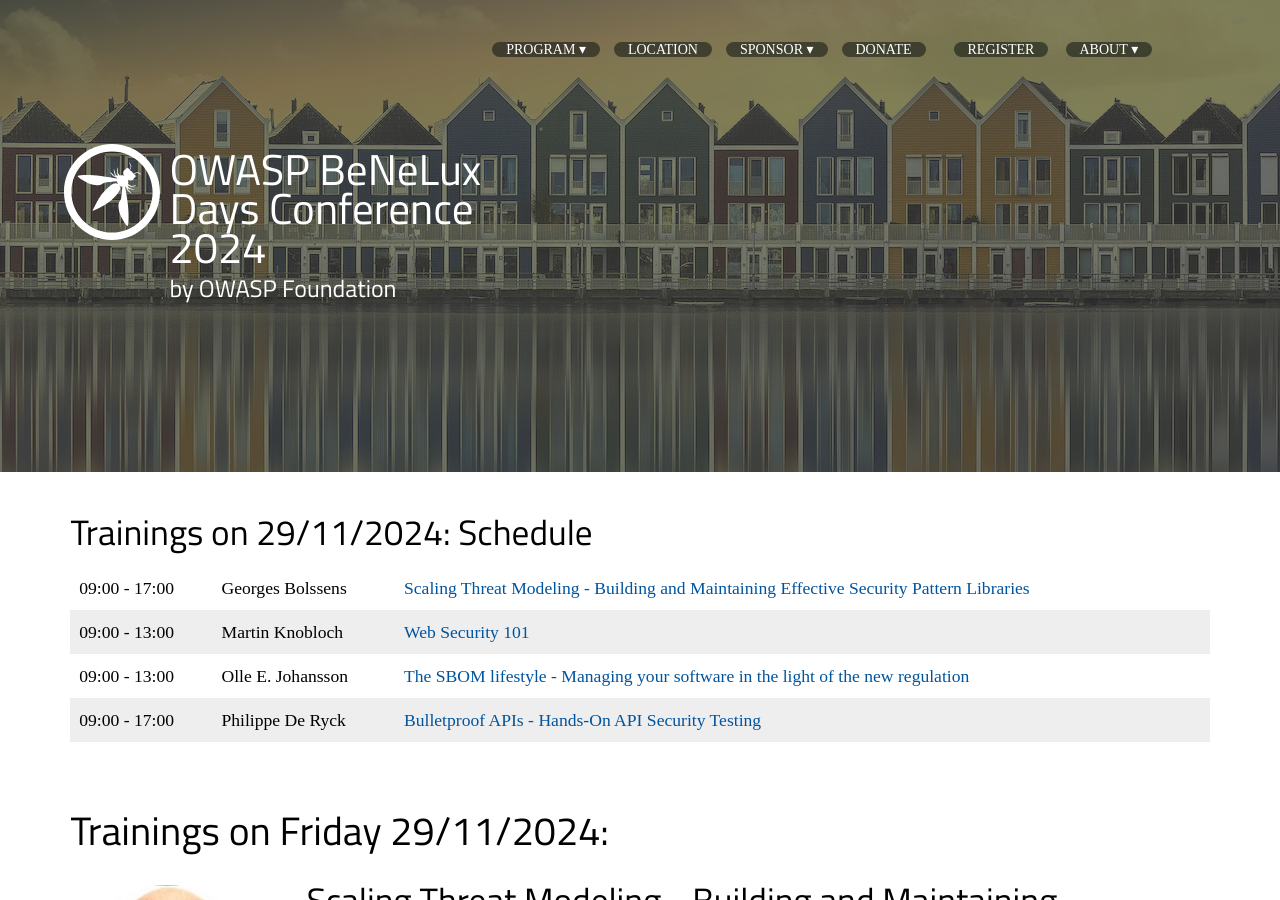
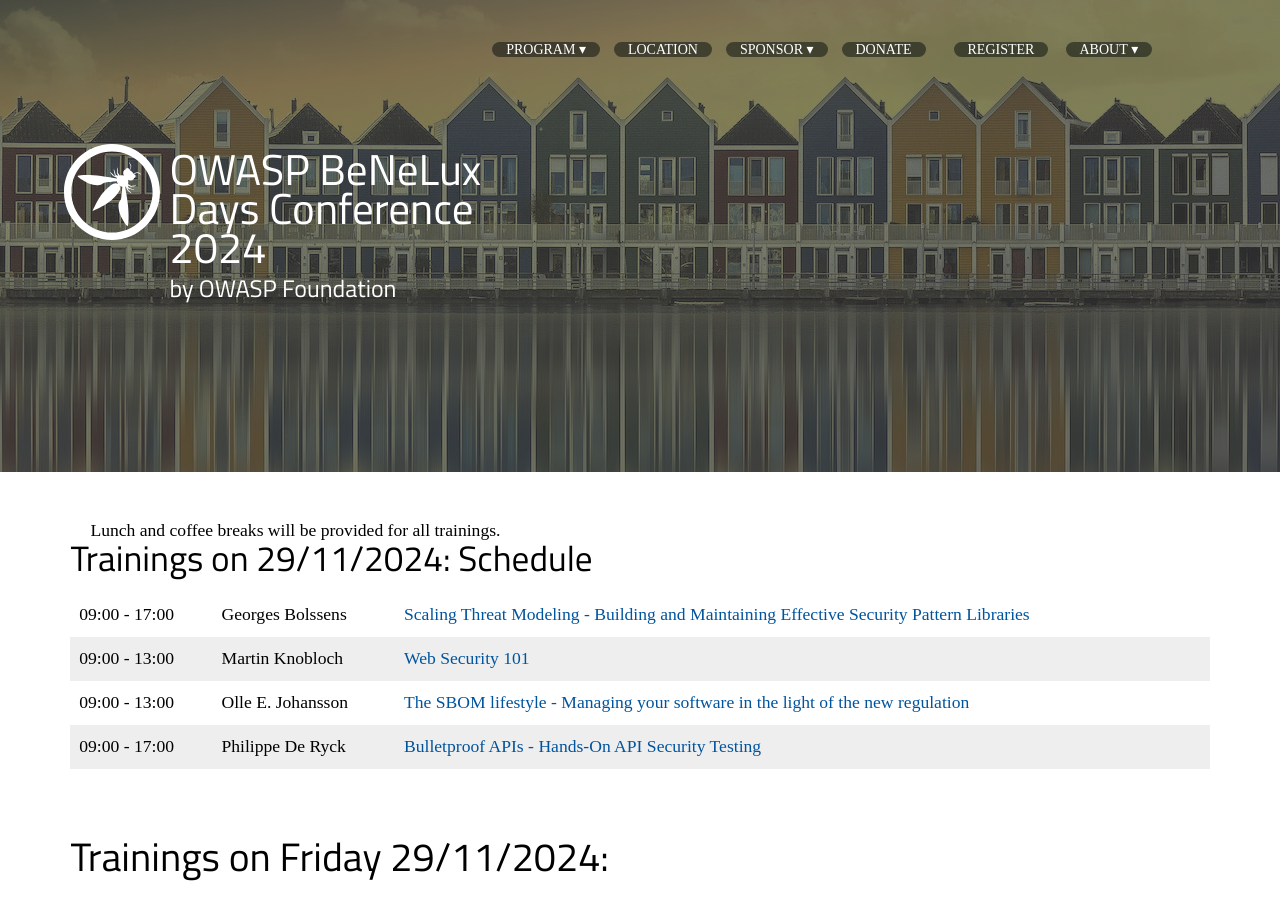
Before and after one commit to dm-17/Owasp-BeNeLux-Days-2024, a Jekyll site: the page built from program/training.md, in a window 1280 px wide and 900 px high. Built offline with Jekyll 4.4.1, drawn with Linux system fonts in a browser that asks for light colours; some web fonts are replaced; our own code applies the rules of GitHub Pages for plain Markdown files.

Commit message:
breaks information added to the page

```diff
--- a/program/training.md
+++ b/program/training.md
@@ -1,6 +1,9 @@
 <div class="keynote-full">
 
 {% if site.data.training[0].name %}
+
+  <p>Lunch and coffee breaks will be provided for all trainings.</p>
+
 
 
   <h2>Trainings on 29/11/2024: Schedule</h2>
```
